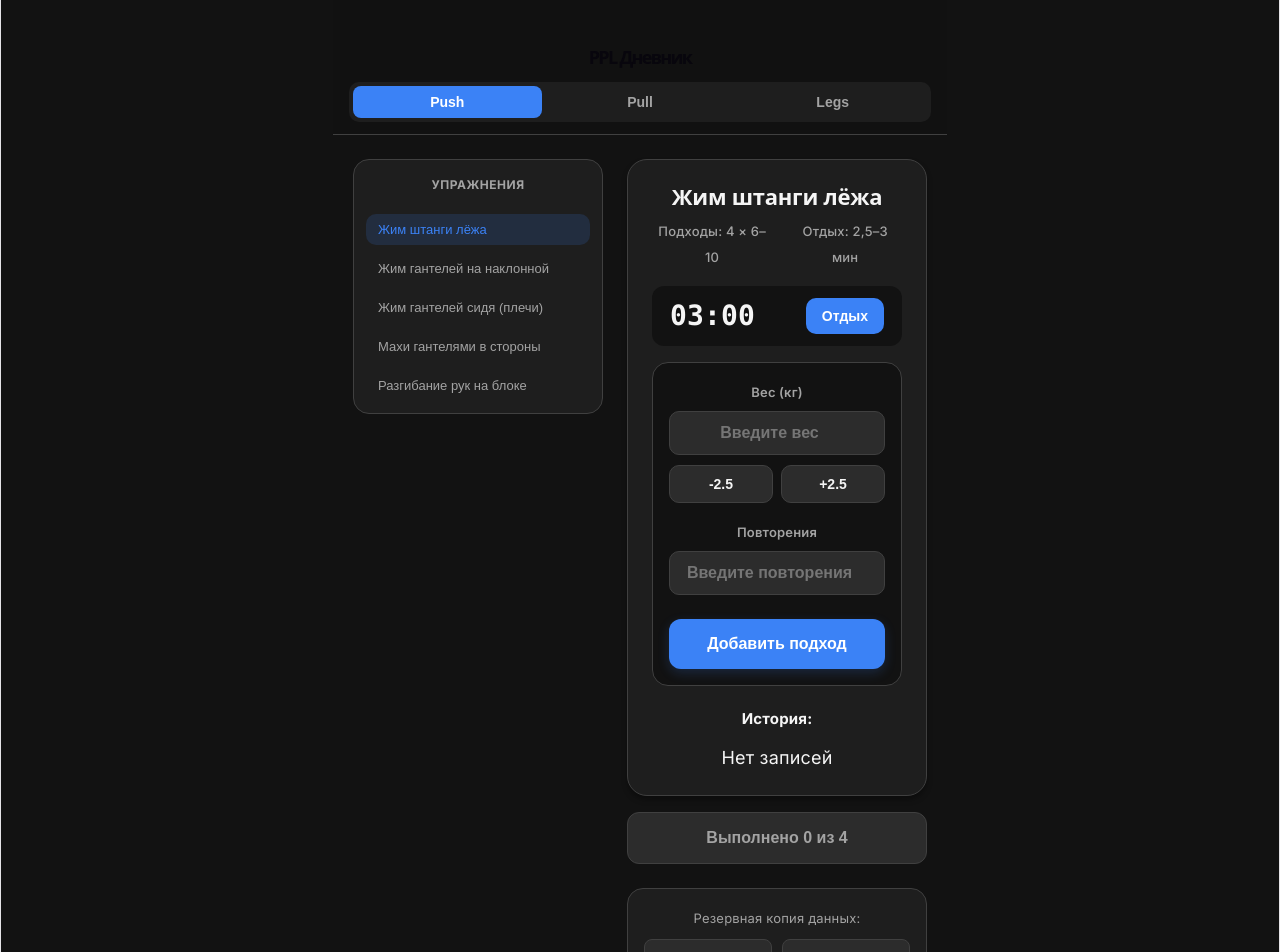
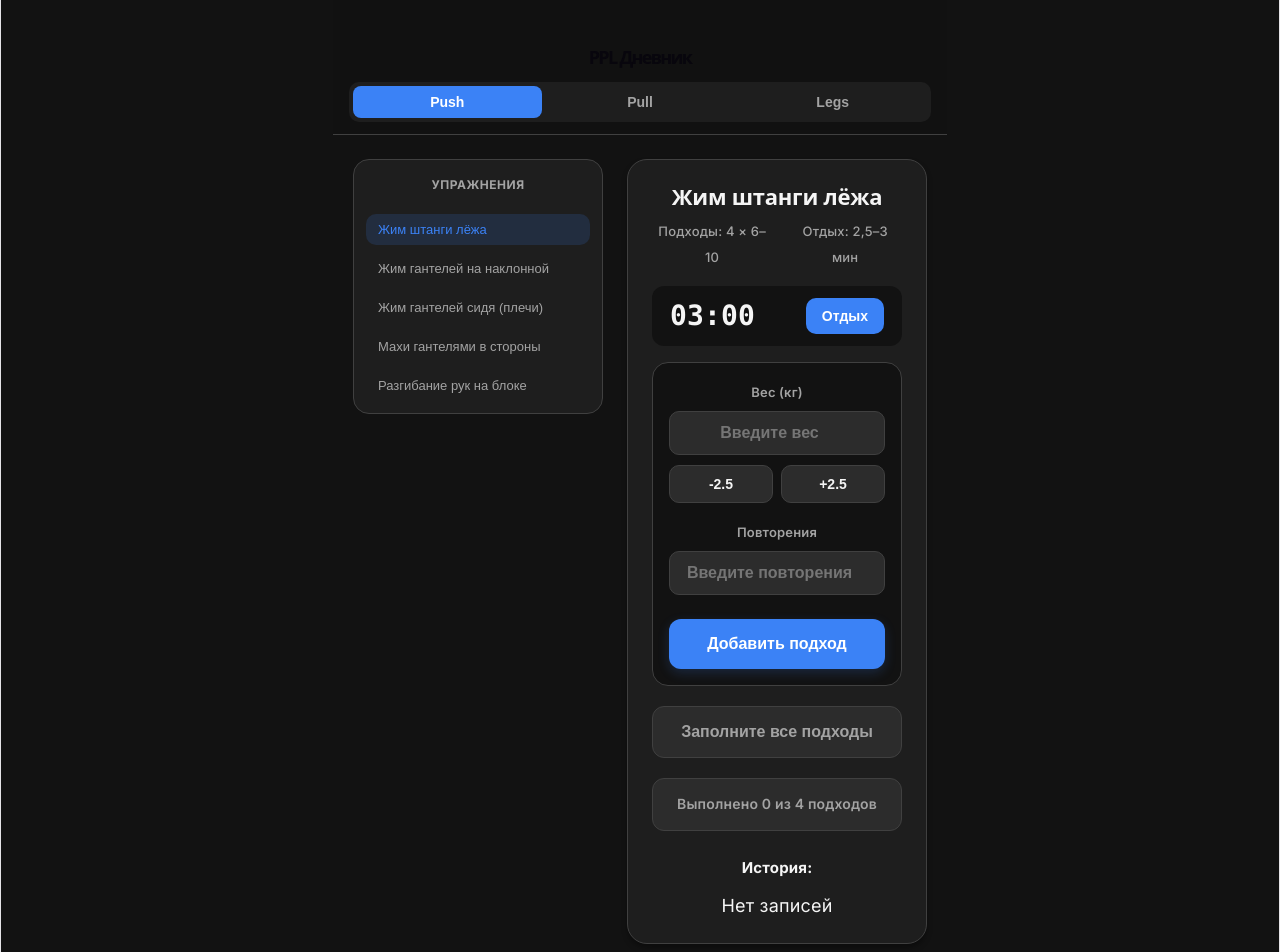
Before and after one commit to Evgeny142/my-workout-diary, a React (Vite) app: page / in a window 1280 px wide. Shown: the top 952 px of the page. Built offline with nearby package versions, Linux system fonts and the light colour scheme.

Commit message:
Moved navigation buttons under form and fixed keyboard

```diff
--- a/src/App.css
+++ b/src/App.css
@@ -3,7 +3,7 @@
   --font-main: 'Inter', -apple-system, BlinkMacSystemFont, sans-serif;
   --font-mono: 'SF Mono', Consolas, monospace;
 
-  /* Графитовая палитра без фиолетового */
+  /* Графитовая палитра */
   --bg-app: #121212;        /* Почти черный фон */
   --bg-card: #1e1e1e;       /* Темно-серый для карточек */
   --bg-input: #2c2c2c;      /* Серый для инпутов */
@@ -15,10 +15,11 @@
   /* Спокойный, профессиональный синий */
   --primary: #3b82f6;
   --primary-hover: #2563eb;
-  --primary-light: rgba(59, 130, 246, 0.15); /* Легкая подсветка */
+  --primary-light: rgba(59, 130, 246, 0.15);
 
-  --danger: #ef4444;        /* Красный для удаления */
-  --warning-bg: rgba(245, 158, 11, 0.15); /* Темно-желтый */
+  --danger: #ef4444;
+  --success: #10b981;
+  --warning-bg: rgba(245, 158, 11, 0.15);
   --warning-text: #fbbf24;
 
   --shadow-sm: 0 1px 3px rgba(0,0,0,0.5);
@@ -44,6 +45,7 @@ html, body {
   -webkit-text-size-adjust: 100%;
 }
 
+/* Убирает белые полосы по краям экрана на iPhone */
 #root {
   width: 100%;
   min-height: 100vh;
@@ -60,7 +62,7 @@ html, body {
   display: flex;
   flex-direction: column;
   padding-top: env(safe-area-inset-top);
-  padding-bottom: 120px; /* Огромный отступ, чтобы баннер Netlify ничего не перекрывал */
+  padding-bottom: 120px; /* Отступ, чтобы баннер Netlify не перекрывал низ */
 }
 
 /* --- ШАПКА --- */
@@ -168,7 +170,6 @@ html, body {
   border: 1px solid var(--border-color);
 }
 
-/* ИСПРАВЛЕНИЕ: Явно задаем белый цвет названию упражнения */
 .exercise-header-main h2 {
   font-size: 22px;
   font-weight: 700;
@@ -302,9 +303,8 @@ html, body {
 
 .quick-btn:active { background: var(--border-color); }
 
-/* ИСПРАВЛЕНИЕ: Кнопка "Добавить" теперь строгая и синяя */
 .icon-btn.add {
-  background: var(--primary); /* Убрали зеленый, сделали в тон дизайну */
+  background: var(--primary);
   color: white;
   width: 100%;
   padding: 16px;
@@ -314,6 +314,63 @@ html, body {
   border: none;
   margin-top: 8px;
   box-shadow: 0 4px 12px rgba(59, 130, 246, 0.2);
+}
+
+/* --- НАВИГАЦИЯ И ПРОГРЕСС (Под формой) --- */
+.nav-buttons-top {
+  display: flex;
+  flex-direction: column;
+  align-items: center;
+  gap: 12px;
+  margin-bottom: 20px;
+}
+
+.next-btn {
+  width: 100%;
+  padding: 16px;
+  border-radius: 12px;
+  font-size: 16px;
+  font-weight: 700;
+  border: none;
+  background: var(--primary);
+  color: white;
+  transition: all 0.2s;
+}
+
+.next-btn:disabled {
+  background: var(--bg-input);
+  color: var(--text-muted);
+  border: 1px solid var(--border-color);
+  cursor: not-allowed;
+}
+
+.prev-btn-text {
+  background: transparent;
+  border: none;
+  color: var(--primary);
+  font-size: 14px;
+  font-weight: 600;
+  cursor: pointer;
+  padding: 8px;
+}
+
+.progress-status {
+  text-align: center;
+  font-size: 14px;
+  font-weight: 600;
+  padding: 12px;
+  margin-bottom: 24px;
+  background: var(--bg-input);
+  border-radius: 12px;
+  border: 1px solid var(--border-color);
+  color: var(--text-muted);
+  transition: all 0.3s ease;
+}
+
+.progress-status.completed {
+  background: rgba(16, 185, 129, 0.1);
+  border-color: rgba(16, 185, 129, 0.3);
+  color: var(--success);
 }
 
 /* --- ИСТОРИЯ --- */
@@ -353,7 +410,6 @@ html, body {
   color: var(--text-main);
 }
 
-/* АККУРАТНЫЙ КРЕСТИК */
 .icon-btn.delete {
   background: transparent;
   color: var(--text-muted);
@@ -372,26 +428,17 @@ html, body {
   color: var(--danger);
 }
 
-/* --- НАВИГАЦИЯ --- */
-.nav-buttons {
-  display: flex;
-  flex-direction: column;
-  gap: 10px;
-  margin-bottom: 24px;
+.show-more-btn {
+  width: 100%;
+  padding: 12px;
+  margin-top: 12px;
+  background: transparent;
+  border: 1px solid var(--border-color);
+  color: var(--text-muted);
+  border-radius: 10px;
+  font-weight: 600;
+  cursor: pointer;
 }
-
-.next-btn, .prev-btn {
-  width: 100%;
-  padding: 16px;
-  border-radius: 12px;
-  font-size: 16px;
-  font-weight: 600;
-  border: none;
-}
-
-.next-btn { background: var(--primary); color: white; }
-.next-btn:disabled { background: var(--bg-input); color: var(--text-muted); border: 1px solid var(--border-color); }
-.prev-btn { background: var(--bg-card); border: 1px solid var(--border-color); color: var(--text-main); }
 
 /* --- БЭКАП --- */
 .backup-section {
@@ -400,7 +447,7 @@ html, body {
   border-radius: 16px;
   border: 1px solid var(--border-color);
   text-align: center;
-  margin-bottom: 20px; /* Отступ от низа */
+  margin-bottom: 20px;
 }
 
 .backup-section p {
@@ -422,6 +469,7 @@ html, body {
   border-radius: 8px;
   font-weight: 600;
   color: var(--text-main);
+  cursor: pointer;
 }
 
 /* ========================================= */
@@ -459,7 +507,12 @@ html, body {
   .sidebar-item.active { background: var(--primary-light); color: var(--primary); }
 
   .exercise-page { padding: 24px; }
-  .nav-buttons { flex-direction: row; }
-  .prev-btn { flex: 0.4; }
+
+  .nav-buttons-top {
+    flex-direction: row-reverse; /* Кнопка Next справа, Prev слева на ПК */
+    justify-content: space-between;
+  }
+
   .next-btn { flex: 1; }
+  .prev-btn-text { flex: 0 0 auto; }
 }
--- a/src/App.jsx
+++ b/src/App.jsx
@@ -26,7 +26,8 @@ const PROGRAM = {
   ]
 }
 
-function ExercisePage({ exercise, dayName, workouts, setWorkouts }) {
+// Передаем навигацию внутрь компонента
+function ExercisePage({ exercise, dayName, workouts, setWorkouts, onNext, onPrev, showPrev, isLast }) {
   const [weight, setWeight] = useState('')
   const [reps, setReps] = useState('')
   const [showAllSets, setShowAllSets] = useState(false)
@@ -42,6 +43,12 @@ function ExercisePage({ exercise, dayName, workouts, setWorkouts }) {
 
   const previousSets = exerciseWorkouts.filter(w => w.date !== today)
   const lastResult = previousSets.length > 0 ? previousSets[0] : null
+
+  // Вычисляем прогресс прямо здесь
+  const targetSetsStr = exercise.target.split(' × ')[0];
+  const targetSets = parseInt(targetSetsStr) || 1;
+  const completedSetsToday = exerciseWorkouts.filter(w => w.date === today).length;
+  const isCompleted = completedSetsToday >= targetSets;
 
   useEffect(() => {
     const currentExWorkouts = workouts.filter(
@@ -134,13 +141,12 @@ function ExercisePage({ exercise, dayName, workouts, setWorkouts }) {
         </button>
       </div>
 
-      {/* НОВАЯ ВЕРТИКАЛЬНАЯ ФОРМА */}
       <form className="main-form" onSubmit={handleAddSet}>
-
         <div className="form-row">
           <label className="form-label">Вес (кг)</label>
           <input
             type="number"
+            inputMode="decimal" // Вызывает цифровую клавиатуру с точкой
             step="0.01"
             placeholder="Введите вес"
             value={weight}
@@ -157,6 +163,8 @@ function ExercisePage({ exercise, dayName, workouts, setWorkouts }) {
           <label className="form-label">Повторения</label>
           <input
             type="number"
+            inputMode="numeric" // Вызывает чисто цифровую клавиатуру
+            step="1"
             placeholder="Введите повторения"
             value={reps}
             onChange={(e) => setReps(e.target.value)}
@@ -166,6 +174,31 @@ function ExercisePage({ exercise, dayName, workouts, setWorkouts }) {
 
         <button type="submit" className="icon-btn add">Добавить подход</button>
       </form>
+
+      {/* Кнопка Следующее теперь прямо под формой */}
+      <div className="nav-buttons-top">
+        <button
+          className="next-btn"
+          onClick={onNext}
+          disabled={isLast || !isCompleted}
+        >
+          {isLast
+            ? 'Конец тренировки'
+            : (!isCompleted
+                ? 'Заполните все подходы' // Текст кнопки, если не всё выполнено
+                : 'Следующее →')}
+        </button>
+        {showPrev && (
+          <button className="prev-btn-text" onClick={onPrev}>
+            ← Предыдущее упражнение
+          </button>
+        )}
+      </div>
+
+      {/* Блок прогресса перед историей */}
+      <div className={`progress-status ${isCompleted ? 'completed' : ''}`}>
+        Выполнено {completedSetsToday} из {targetSets} подходов
+      </div>
 
       <div className="history-section">
         <h3>История:</h3>
@@ -258,18 +291,6 @@ function App() {
   const currentExercise = PROGRAM[activeDay][currentExerciseIndex]
   const isLastExercise = currentExerciseIndex === PROGRAM[activeDay].length - 1
 
-  const targetSetsStr = currentExercise.target.split(' × ')[0];
-  const targetSets = parseInt(targetSetsStr) || 1;
-
-  const todayDate = new Date().toLocaleDateString('ru-RU');
-  const completedSetsToday = workouts.filter(
-    w => w.day === activeDay &&
-         w.exercise === currentExercise.name &&
-         w.date === todayDate
-  ).length;
-
-  const isCompleted = completedSetsToday >= targetSets;
-
   return (
     <div className="app-container">
       <header className="app-header">
@@ -309,30 +330,11 @@ function App() {
               dayName={activeDay}
               workouts={workouts}
               setWorkouts={setWorkouts}
+              isLast={isLastExercise}
+              showPrev={currentExerciseIndex > 0}
+              onNext={() => setCurrentExerciseIndex(prev => prev + 1)}
+              onPrev={() => setCurrentExerciseIndex(prev => prev - 1)}
             />
-
-            <div className="nav-buttons">
-              {currentExerciseIndex > 0 && (
-                <button
-                  className="prev-btn"
-                  onClick={() => setCurrentExerciseIndex(prev => prev - 1)}
-                >
-                  ← Назад
-                </button>
-              )}
-
-              <button
-                className="next-btn"
-                onClick={() => setCurrentExerciseIndex(prev => prev + 1)}
-                disabled={isLastExercise || !isCompleted}
-              >
-                {isLastExercise
-                  ? 'Конец тренировки'
-                  : (!isCompleted
-                      ? `Выполнено ${completedSetsToday} из ${targetSets}`
-                      : 'Следующее →')}
-              </button>
-            </div>
 
             <div className="backup-section">
               <p>Резервная копия данных:</p>
```
